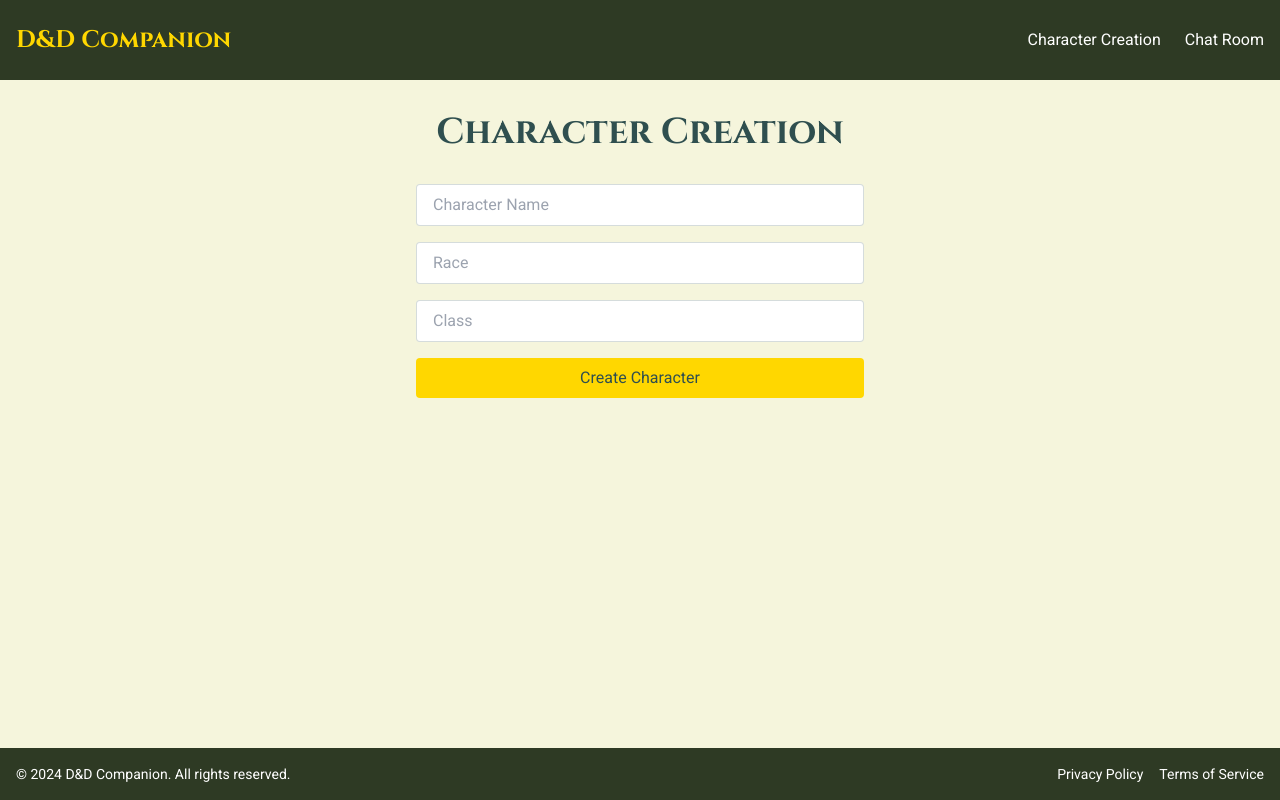
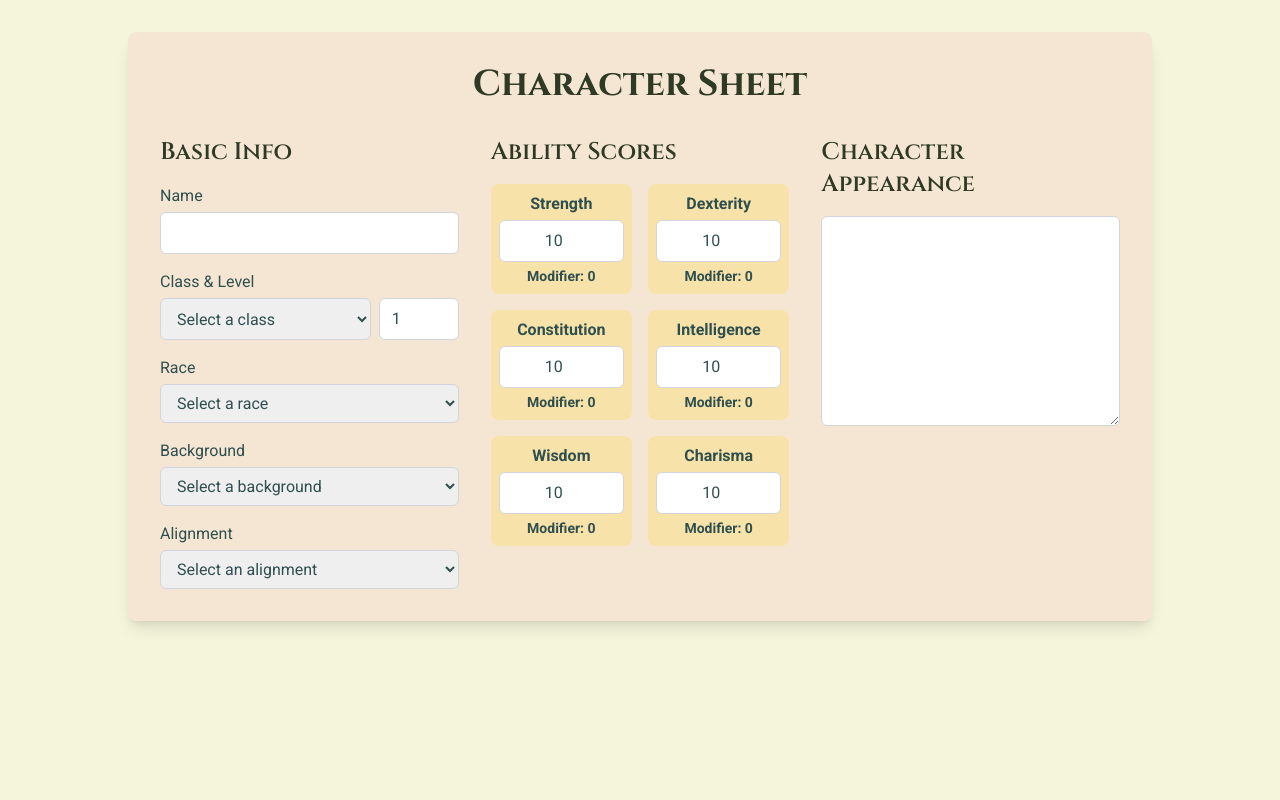
Before and after one commit to JacovkaMana/AMI-NL, a Next.js app in the folder frontend/: page /character-creation in a window 1280 px wide. Built offline with nearby package versions, Linux system fonts and the light colour scheme.

Commit message:
starting sprint 2 - beautify

```diff
--- a/frontend/src/pages/character-creation.js
+++ b/frontend/src/pages/character-creation.js
@@ -1,54 +1,177 @@
-import React, { useState } from 'react';
-import Layout from '../components/Layout';
+import React, { useState, useEffect } from 'react';
+
+// Array of options for Class, Race, Background, and Alignment
+const CLASS_OPTIONS = ['Fighter', 'Wizard', 'Rogue', 'Cleric']; // Add more options as needed
+const RACE_OPTIONS = ['Human', 'Elf', 'Dwarf', 'Orc']; // Add more options as needed
+const BACKGROUND_OPTIONS = ['Noble', 'Criminal', 'Folk Hero', 'Sage']; // Add more options as needed
+const ALIGNMENT_OPTIONS = ['Lawful Good', 'Neutral Good', 'Chaotic Good', 'Lawful Neutral', 'True Neutral', 'Chaotic Neutral', 'Lawful Evil', 'Neutral Evil', 'Chaotic Evil']; // Add more options as needed
 
 const CharacterCreation = () => {
-    const [character, setCharacter] = useState({ name: '', race: '', class: '' });
+  const [character, setCharacter] = useState({
+    name: '',
+    class: '',
+    level: 1,
+    background: '',
+    race: '',
+    alignment: '',
+    experiencePoints: 0,
+    stats: {
+      strength: 10,
+      dexterity: 10,
+      constitution: 10,
+      intelligence: 10,
+      wisdom: 10,
+      charisma: 10,
+    },
+    // ... (other character properties)
+  });
 
   const handleChange = (e) => {
-        setCharacter({ ...character, [e.target.name]: e.target.value });
+    const { name, value, type } = e.target;
+    setCharacter((prev) => ({
+      ...prev,
+      [name]: type === 'number' ? Number(value) : value,
+    }));
   };
 
-    const handleSubmit = (e) => {
-        e.preventDefault();
-        // Logic to handle character creation
-        console.log('Character Created:', character);
+  const handleStatChange = (e) => {
+    const { name, value } = e.target;
+    setCharacter((prev) => ({
+      ...prev,
+      stats: {
+        ...prev.stats,
+        [name]: parseInt(value) || 0,
+      },
+    }));
   };
 
   return (
-        <Layout>
-            <div className="max-w-md mx-auto">
-                <h1 className="text-center mb-8">Character Creation</h1>
-                <form onSubmit={handleSubmit} className="space-y-4">
+    <div className="min-h-screen bg-beige-light p-8">
+      <div className="max-w-5xl mx-auto bg-white rounded-lg shadow-lg p-8" style={{background: '#F5E6D3'}}>
+        <h1 className="text-4xl font-bold text-green-dark mb-8 text-center">Character Sheet</h1>
+
+        <div className="grid grid-cols-3 gap-8">
+          <div className="col-span-1">
+            <h2 className="text-2xl font-semibold text-green-dark mb-4">Basic Info</h2>
+            <div className="space-y-4">
+              <div>
+                <label htmlFor="name" className="block text-slate-dark mb-1">Name</label>
                 <input
                   type="text"
+                  id="name"
                   name="name"
-                        placeholder="Character Name"
+                  value={character.name}
                   onChange={handleChange}
-                        required
-                        className="input-field"
+                  className="w-full px-3 py-2 border border-gray-300 rounded-md focus:outline-none focus:ring-2 focus:ring-gold"
                 />
+              </div>
+              <div>
+                <label htmlFor="class" className="block text-slate-dark mb-1">Class & Level</label>
+                <div className="flex space-x-2">
+                  <select
+                    id="class"
+                    name="class"
+                    value={character.class}
+                    onChange={handleChange}
+                    className="flex-grow px-3 py-2 border border-gray-300 rounded-md focus:outline-none focus:ring-2 focus:ring-gold"
+                  >
+                    <option value="">Select a class</option>
+                    {CLASS_OPTIONS.map((option) => (
+                      <option key={option} value={option}>{option}</option>
+                    ))}
+                  </select>
                   <input
-                        type="text"
+                    type="number"
+                    id="level"
+                    name="level"
+                    value={character.level}
+                  onChange={handleChange}
+                    className="w-20 px-3 py-2 border border-gray-300 rounded-md focus:outline-none focus:ring-2 focus:ring-gold"
+                />
+              </div>
+              </div>
+              <div>
+                <label htmlFor="race" className="block text-slate-dark mb-1">Race</label>
+                <select
+                  id="race"
                   name="race"
-                        placeholder="Race"
+                  value={character.race}
                   onChange={handleChange}
-                        required
-                        className="input-field"
+                  className="w-full px-3 py-2 border border-gray-300 rounded-md focus:outline-none focus:ring-2 focus:ring-gold"
+                >
+                  <option value="">Select a race</option>
+                  {RACE_OPTIONS.map((option) => (
+                    <option key={option} value={option}>{option}</option>
+                  ))}
+                </select>
+              </div>
+              <div>
+                <label htmlFor="background" className="block text-slate-dark mb-1">Background</label>
+                <select
+                  id="background"
+                  name="background"
+                  value={character.background}
+                  onChange={handleChange}
+                  className="w-full px-3 py-2 border border-gray-300 rounded-md focus:outline-none focus:ring-2 focus:ring-gold"
+                >
+                  <option value="">Select a background</option>
+                  {BACKGROUND_OPTIONS.map((option) => (
+                    <option key={option} value={option}>{option}</option>
+                  ))}
+                </select>
+              </div>
+              <div>
+                <label htmlFor="alignment" className="block text-slate-dark mb-1">Alignment</label>
+                <select
+                  id="alignment"
+                  name="alignment"
+                  value={character.alignment}
+                  onChange={handleChange}
+                  className="w-full px-3 py-2 border border-gray-300 rounded-md focus:outline-none focus:ring-2 focus:ring-gold"
+                >
+                  <option value="">Select an alignment</option>
+                  {ALIGNMENT_OPTIONS.map((option) => (
+                    <option key={option} value={option}>{option}</option>
+                  ))}
+                </select>
+              </div>
+              </div>
+            </div>
+            <div className="col-span-1">
+            <h2 className="text-2xl font-semibold text-green-dark mb-4">Ability Scores</h2>
+            <div className="grid grid-cols-2 gap-4">
+              {Object.entries(character.stats).map(([stat, value]) => (
+                <div key={stat} className="text-center bg-gold bg-opacity-20 rounded-lg p-2">
+                  <label htmlFor={stat} className="block text-slate-dark mb-1 capitalize font-bold">{stat}</label>
+                  <input
+                    type="number"
+                    id={stat}
+                    name={stat}
+                    value={value}
+                    onChange={handleStatChange}
+                    className="w-full px-3 py-2 border border-gray-300 rounded-md focus:outline-none focus:ring-2 focus:ring-gold text-center"
                   />
-                    <input
-                        type="text"
-                        name="class"
-                        placeholder="Class"
+                  <div className="mt-1 text-sm font-semibold">
+                    Modifier: {Math.floor((value - 10) / 2)}
+                  </div>
+                </div>
+              ))}
+            </div>
+          </div>
+          <div className="col-span-1">
+            <h2 className="text-2xl font-semibold text-green-dark mb-4">Character Appearance</h2>
+            <textarea
+              id="appearance"
+              name="appearance"
+              value={character.appearance}
               onChange={handleChange}
-                        required
-                        className="input-field"
+              rows="8"
+              className="w-full px-3 py-2 border border-gray-300 rounded-md focus:outline-none focus:ring-2 focus:ring-gold"
             />
-                    <button type="submit" className="btn-primary w-full">
-                        Create Character
-                    </button>
-                </form>
           </div>
-        </Layout>
+          </div>
+        </div>
+    </div>
   );
 };
 
--- /dev/null
+++ b/frontend/src/styles/characterCreation.css
@@ -0,0 +1,23 @@
+@tailwind base;
+@tailwind components;
+@tailwind utilities;
+
+.character-creation-page {
+  @apply p-4 bg-beige;
+}
+
+.form-group {
+  @apply mb-4;
+}
+
+label {
+  @apply block text-slate-gray mb-2;
+}
+
+.input-field {
+  @apply w-full px-4 py-2 rounded border border-slate-gray/20 focus:outline-none focus:ring-2 focus:ring-gold;
+}
+
+.btn-primary {
+  @apply bg-gold text-slate-gray px-4 py-2 rounded hover:bg-amber-500 transition-colors;
+}
--- a/frontend/styles/globals.css
+++ /dev/null
@@ -1 +0,0 @@
-@tailwind base; @tailwind components; @tailwind utilities;
--- a/frontend/tailwind.config.js
+++ b/frontend/tailwind.config.js
@@ -11,6 +11,9 @@ module.exports = {
         gold: '#FFD700',
         beige: '#F5F5DC',
         'slate-gray': '#2F4F4F',
+        'green-dark': '#2E3A24',
+        'beige-light': '#F5F5DC',
+        'slate-dark': '#2F4F4F',
       },
       fontFamily: {
         cinzel: ['Cinzel', 'serif'],
```
Also changed, not shown: frontend/src/pages/_app.js (+6 -5 lines), 2 other files (tests, documents, lock files or other folders). Lines whose indentation alone changed are shown as unchanged.
